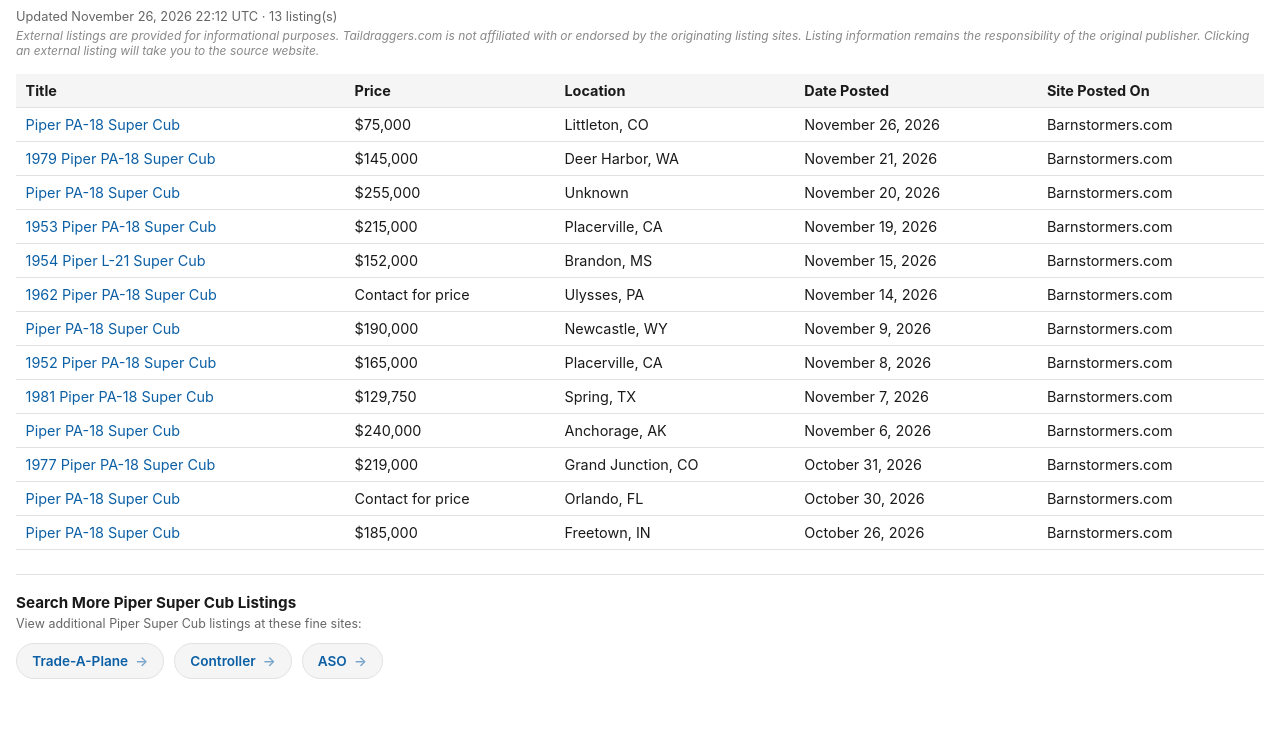
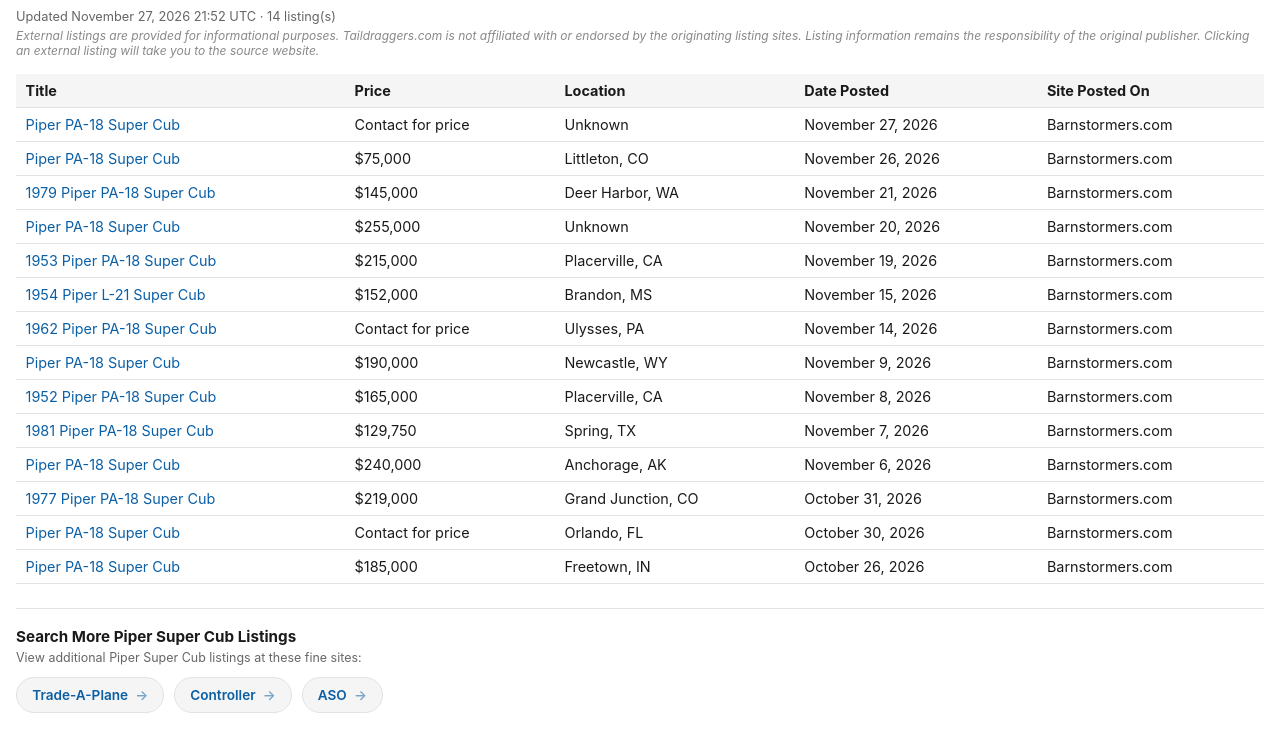
Before and after one commit to taildraggers/piper-super-cub-for-sale, a plain HTML site: page docs/index.html in a window 1280 px wide. Shown: the part 43-794 px from the top of the page. Drawn offline with Linux system fonts and the light colour scheme.

Commit message:
Update Piper Super Cub listings (2026-11-27)

```diff
--- a/docs/index.html
+++ b/docs/index.html
@@ -76,13 +76,14 @@
 </head>
 <body>
   <h1>Other Piper Super Cub Ads on the Web</h1>
-  <div class="updated">Updated November 26, 2026 22:12 UTC &middot; 13 listing(s)</div>
+  <div class="updated">Updated November 27, 2026 21:52 UTC &middot; 14 listing(s)</div>
   <div class="disclaimer">External listings are provided for informational purposes. Taildraggers.com is not affiliated with or endorsed by the originating listing sites. Listing information remains the responsibility of the original publisher. Clicking an external listing will take you to the source website.</div>
   <table>
     <thead>
       <tr><th>Title</th><th>Price</th><th>Location</th><th>Date Posted</th><th>Site Posted On</th></tr>
     </thead>
     <tbody>
+        <tr><td><a href="https://www.barnstormers.com/classified-2085940-Super-Cub.html" target="_blank" rel="noopener noreferrer">Piper PA-18 Super Cub</a></td><td>Contact for price</td><td>Unknown</td><td>November 27, 2026</td><td>Barnstormers.com</td></tr>
         <tr><td><a href="https://www.barnstormers.com/classified-2085891-Piper-PA-18-95-Super-Cub.html" target="_blank" rel="noopener noreferrer">Piper PA-18 Super Cub</a></td><td>$75,000</td><td>Littleton, CO</td><td>November 26, 2026</td><td>Barnstormers.com</td></tr>
         <tr><td><a href="https://www.barnstormers.com/classified-2085011-1979-Piper-Super-Cub.html" target="_blank" rel="noopener noreferrer">1979 Piper PA-18 Super Cub</a></td><td>$145,000</td><td>Deer Harbor, WA</td><td>November 21, 2026</td><td>Barnstormers.com</td></tr>
         <tr><td><a href="https://www.barnstormers.com/classified-2010768-SUPERCUB-EXP-JAVRON.html" target="_blank" rel="noopener noreferrer">Piper PA-18 Super Cub</a></td><td>$255,000</td><td>Unknown</td><td>November 20, 2026</td><td>Barnstormers.com</td></tr>
```
